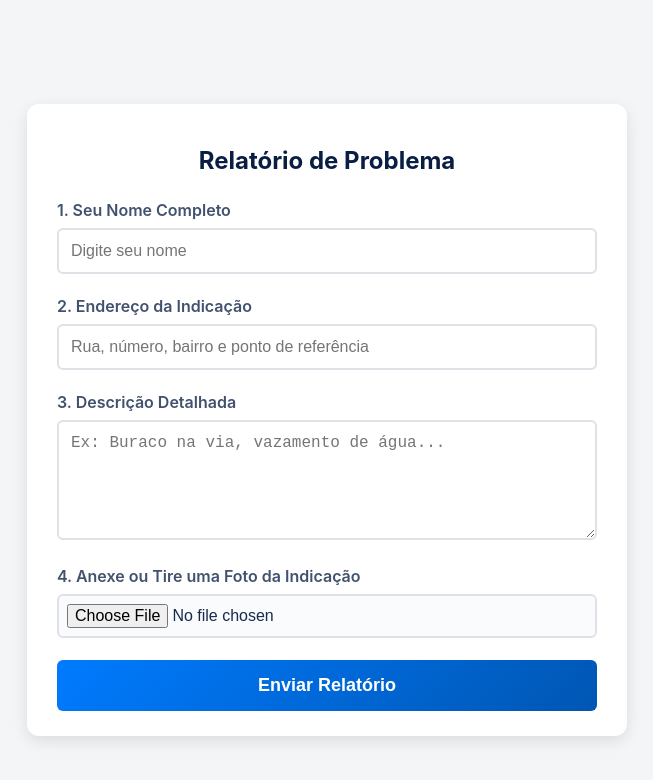
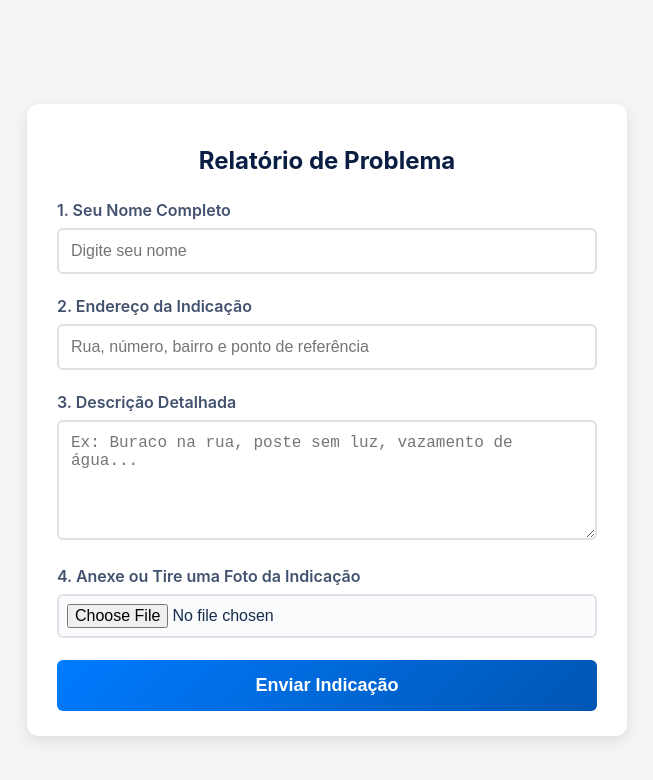
Before and after one commit to Tedesqui/indicacao, a website: page public/index.html in a window 1280 px wide. Shown: the whole page, without its empty margins (313-966 px from the left). Drawn offline with Linux system fonts and the light colour scheme.

Commit message:
Update index.html

```diff
--- a/public/index.html
+++ b/public/index.html
@@ -101,7 +101,7 @@
         <form id="reportForm">
             <div class="form-group">
                 <label for="nome">1. Seu Nome Completo</label>
-                <input type="text" id="nome" name="Nome do Relator" placeholder="Digite seu nome" required>
+                <input type="text" id="nome" name="Digite seu nome" placeholder="Digite seu nome" required>
             </div>
 
             <div class="form-group">
@@ -111,7 +111,7 @@
 
             <div class="form-group">
                 <label for="descricao">3. Descrição Detalhada</label>
-                <textarea id="descricao" name="Descrição da Indicação " rows="5" placeholder="Ex: Buraco na via, vazamento de água..." required></textarea>
+                <textarea id="descricao" name="Descrição da Indicação " rows="5" placeholder="Ex: Buraco na rua, poste sem luz, vazamento de água..." required></textarea>
             </div>
 
             <div class="form-group">
@@ -119,7 +119,7 @@
                 <input type="file" id="foto" name="foto" accept="image/*" required>
             </div>
 
-            <button type="submit" id="submitButton">Enviar Relatório</button>
+            <button type="submit" id="submitButton">Enviar Indicação</button>
         </form>
     </div>
 
```
